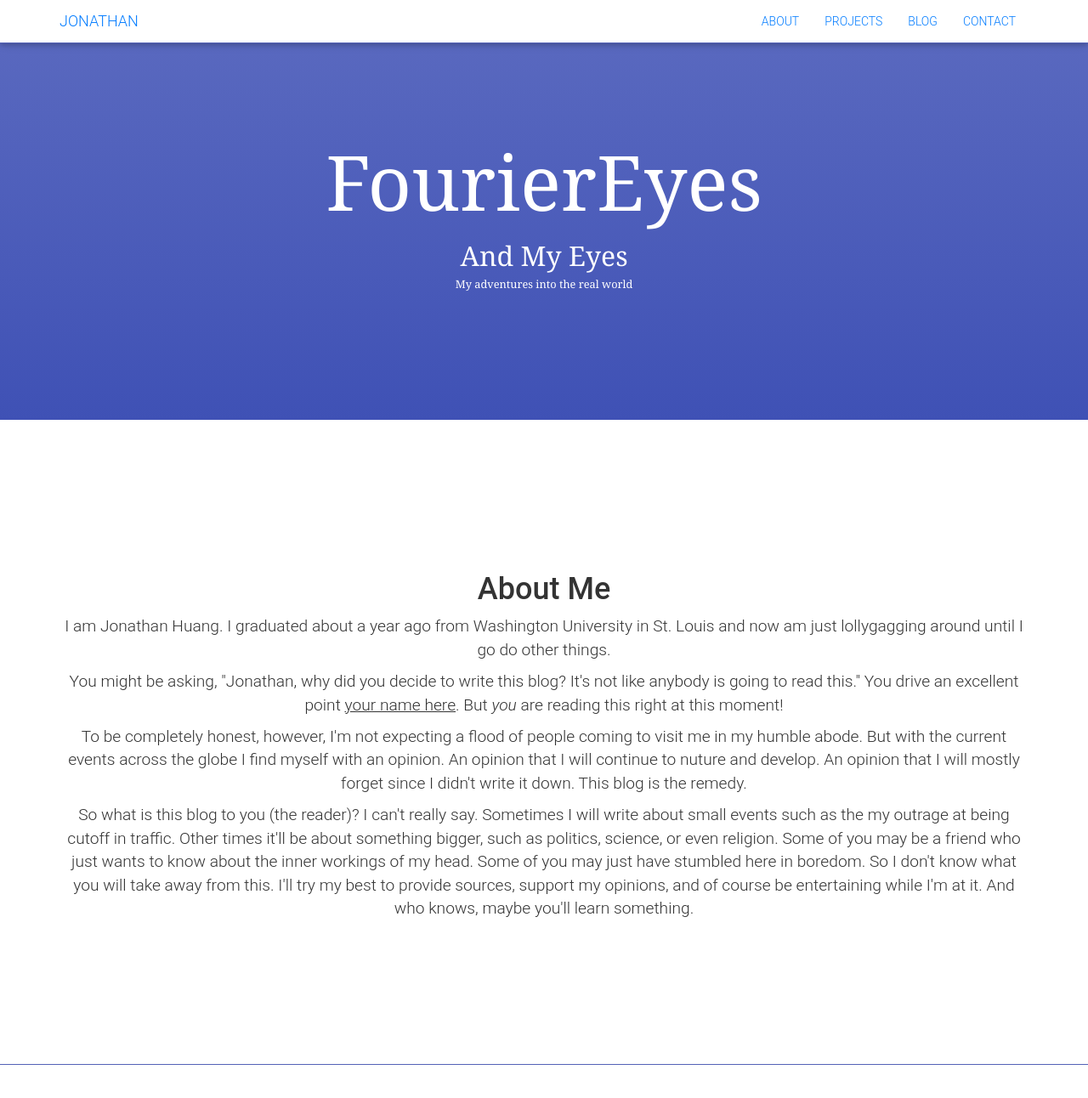
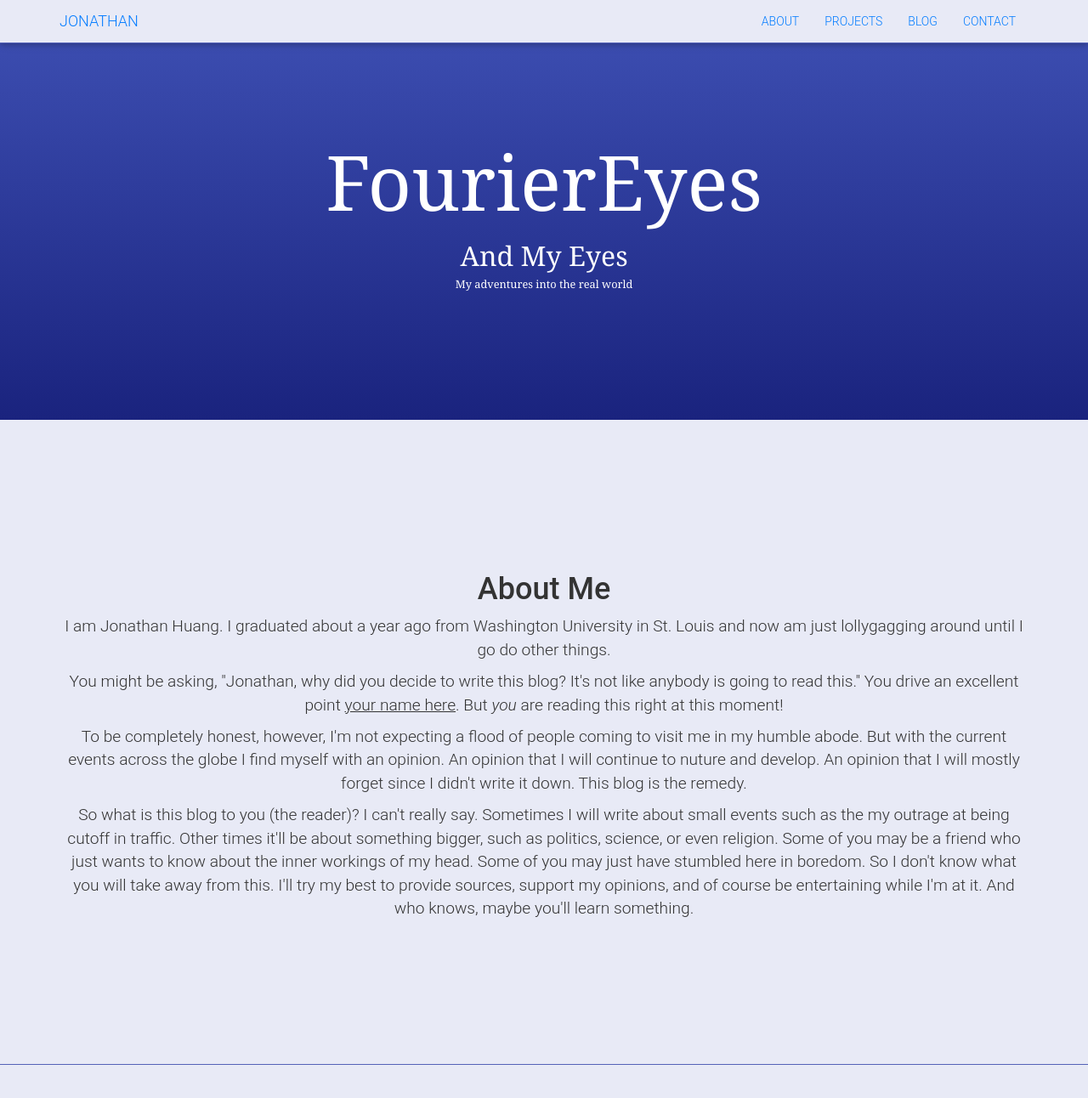
Before and after one commit to huang-j/huang-j.github.io, a Jekyll site: the page built from index.html, in a window 1280 px wide and 1400 px high. Shown: the top 1292 px of the window at 85% size. Built offline with Jekyll 4.4.1, drawn with Linux system fonts in a browser that asks for light colours; nearby versions of some CDN libraries; the list of posts is cut into pages by our own code.

Commit message:
trying new colors again

```diff
--- a/css/frontpage.css
+++ b/css/frontpage.css
@@ -10,7 +10,7 @@ html {
 .navbar {
     z-index: 0;
     /*position: fixed;*/
-    background-color: #FFFFFF;
+    background-color: #E8EAF6;
     width: 100%;
     border-bottom: .5px solid #5462B7;
     text-transform: uppercase;
@@ -32,7 +32,7 @@ html {
     display: block;
     /*padding: 8px;*/
     text-align: center;
-    background-color: rgba(225, 225, 225, .8), #FFFFFF;
+    background-color: rgba(225, 225, 225, .8), #E8EAF6;
 }
 
 .nav a:hover {
@@ -48,12 +48,12 @@ html {
     /*position: relative;*/
     padding: 150px 0;
     z-index: 2;
-    background-color: #3F51B5;
+    background-color: #1A237E;
     height: 20vw + 300px;
-    background: linear-gradient(#5C6BC0, #3F51B5);
-    background: -webkit-linear-gradient(#5C6BC0, #3F51B5); /* For Safari 5.1 to 6.0 */
-    background: -o-linear-gradient(#5C6BC0, #3F51B5); /* For Opera 11.1 to 12.0 */
-    background: -moz-linear-gradient(#5C6BC0, #3F51B5); /* For Firefox 3.6 to 15 */
+    background: linear-gradient(##3F51B5, #1A237E);
+    background: -webkit-linear-gradient(#3F51B5, #1A237E); /* For Safari 5.1 to 6.0 */
+    background: -o-linear-gradient(#3F51B5, #1A237E); /* For Opera 11.1 to 12.0 */
+    background: -moz-linear-gradient(#3F51B5, #1A237E); /* For Firefox 3.6 to 15 */
     text-align: center;
     /*vertical-align: middle;*/
 }
@@ -86,7 +86,7 @@ html {
 */
 .page {
     padding: 12.5vw 0;
-    background-color: #FFFFFF;
+    background-color: #E8EAF6;
     height: 100%;
     border-bottom: 1px solid #5462B7;
     font-size: 1.5vw    ;
@@ -99,12 +99,13 @@ html {
 .postbanner {
     padding: 100px 0;
     z-index: 2;
-    background-color: #5462B7;
+    background-color: #1A237E;
     height: 15vw + 200px;
-    background: linear-gradient(#3D4784, #5462B7);
-    background: -webkit-linear-gradient(#3D4784, #5462B7); /* For Safari 5.1 to 6.0 */
-    background: -o-linear-gradient(#3D4784, #5462B7); /* For Opera 11.1 to 12.0 */
-    background: -moz-linear-gradient(#3D4784, #5462B7); /* For Firefox 3.6 to 15 */
+    background: linear-gradient(##3F51B5, #1A237E);
+    background: -webkit-linear-gradient(#3F51B5, #1A237E); /* For Safari 5.1 to 6.0 */
+    background: -o-linear-gradient(#3F51B5, #1A237E); /* For Opera 11.1 to 12.0 */
+    background: -moz-linear-gradient(#3F51B5, #1A237E); /* For Firefox 3.6 to 15 */
+
     text-align: left;
 
 }
```
